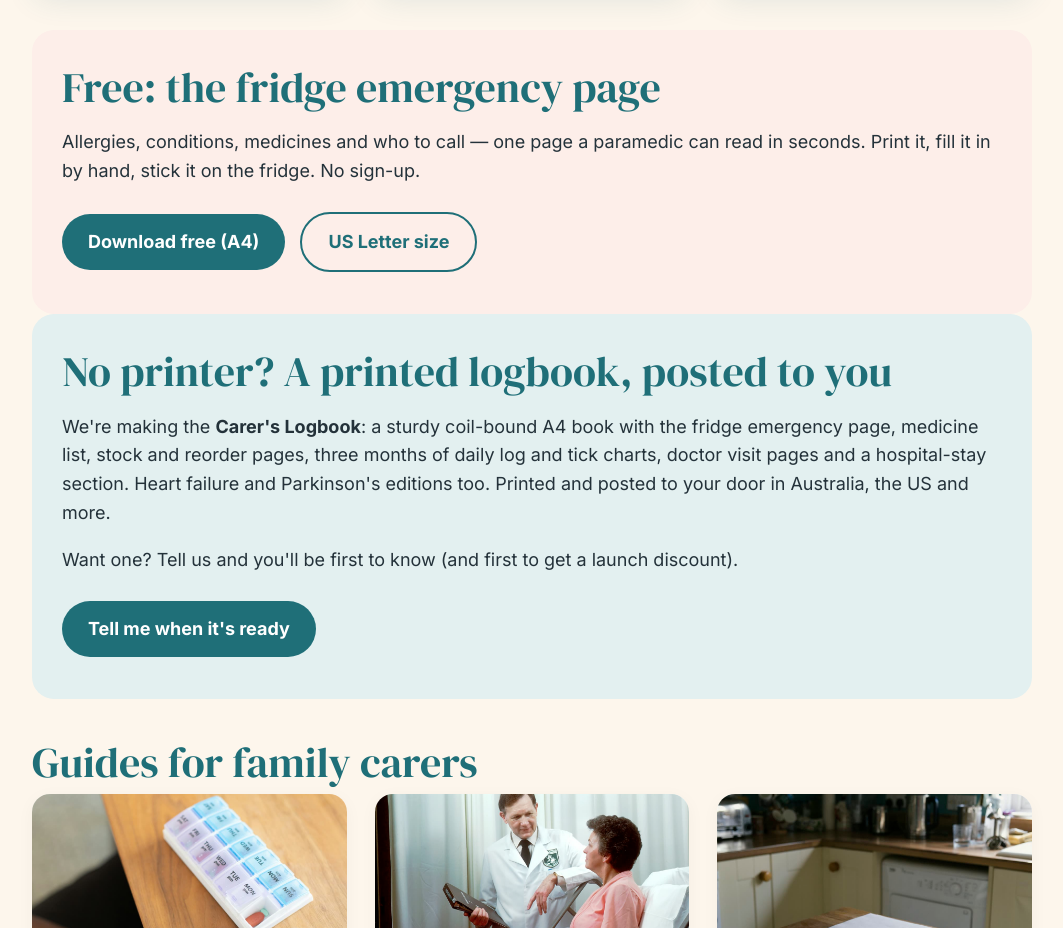
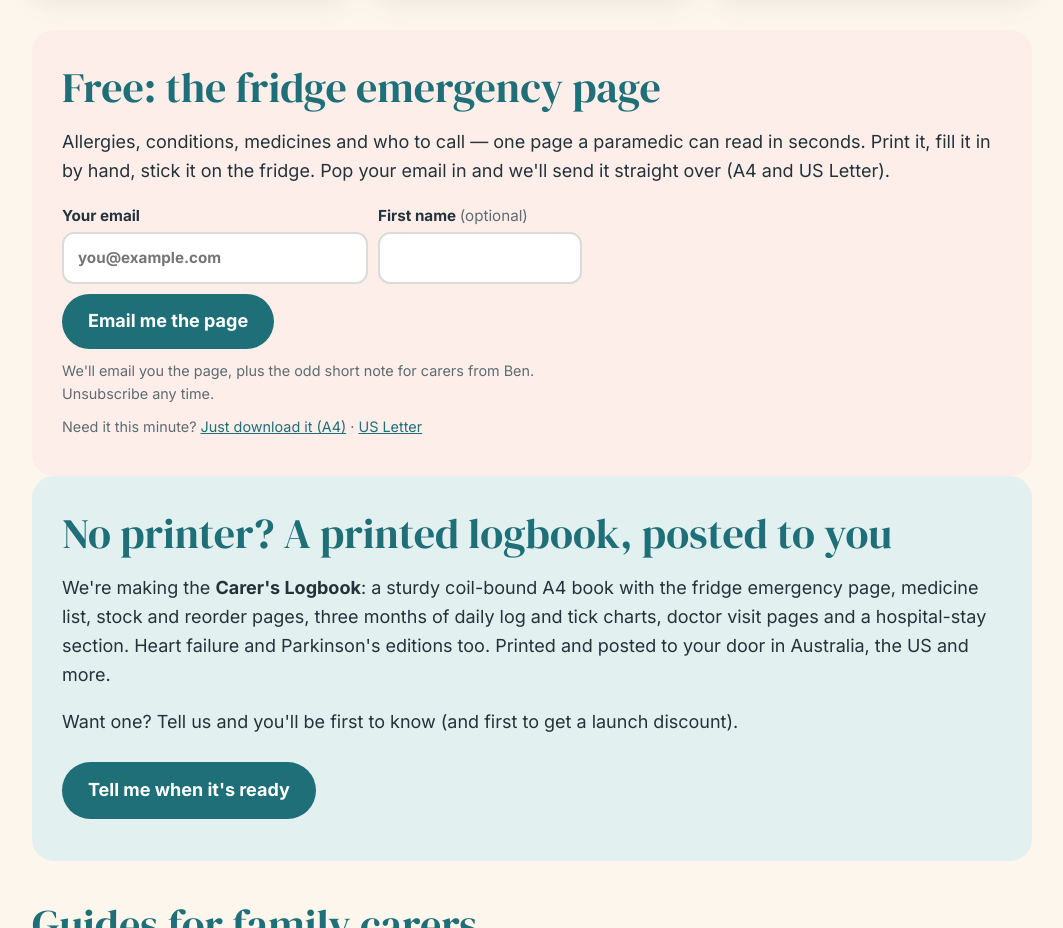
Before and after one commit to froghaul/carewell, a plain HTML site: page tools/index.html in a window 1280 px wide. Shown: the part 4120-5048 px from the top of the page, without its empty margins (108-1171 px from the left). Drawn offline with Linux system fonts and the light colour scheme.

Commit message:
Add 1 files

```diff
--- a/tools/index.html
+++ b/tools/index.html
@@ -134,9 +134,8 @@ footer{padding:40px 0 60px;color:var(--muted);font-size:15px}
 
 <section class="why" id="free" style="background:#fdeee9">
   <h2>Free: the fridge emergency page</h2>
-  <p>Allergies, conditions, medicines and who to call — one page a paramedic can read in seconds. Print it, fill it in by hand, stick it on the fridge. No sign-up.</p>
-  <a class="btn" href="/free-fridge-emergency-page.pdf" download>Download free (A4)</a>
-  <a class="btn ghost" href="/free-fridge-emergency-page-us.pdf" download>US Letter size</a>
+  <p>Allergies, conditions, medicines and who to call — one page a paramedic can read in seconds. Print it, fill it in by hand, stick it on the fridge. Pop your email in and we'll send it straight over (A4 and US Letter).</p>
+  <div data-cw-signup></div>
 </section>
 
 <section class="why" id="printed">
@@ -187,5 +186,6 @@ var h=location.hash.slice(1);
 if(h){addEventListener('load',function(){var t=document.getElementById(h);if(t){scrollTo(0,0);setTimeout(function(){glide(t)},350)}})}
 })();
 </script>
+<script src="/signup.js" defer></script>
 </body>
 </html>
```
